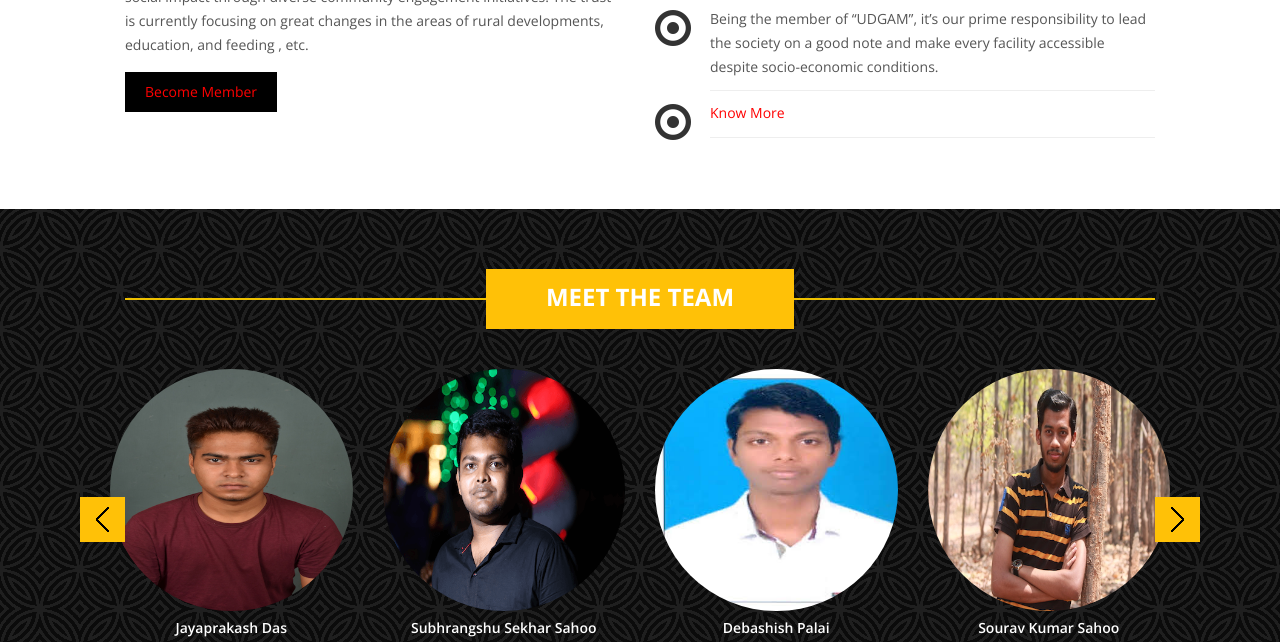
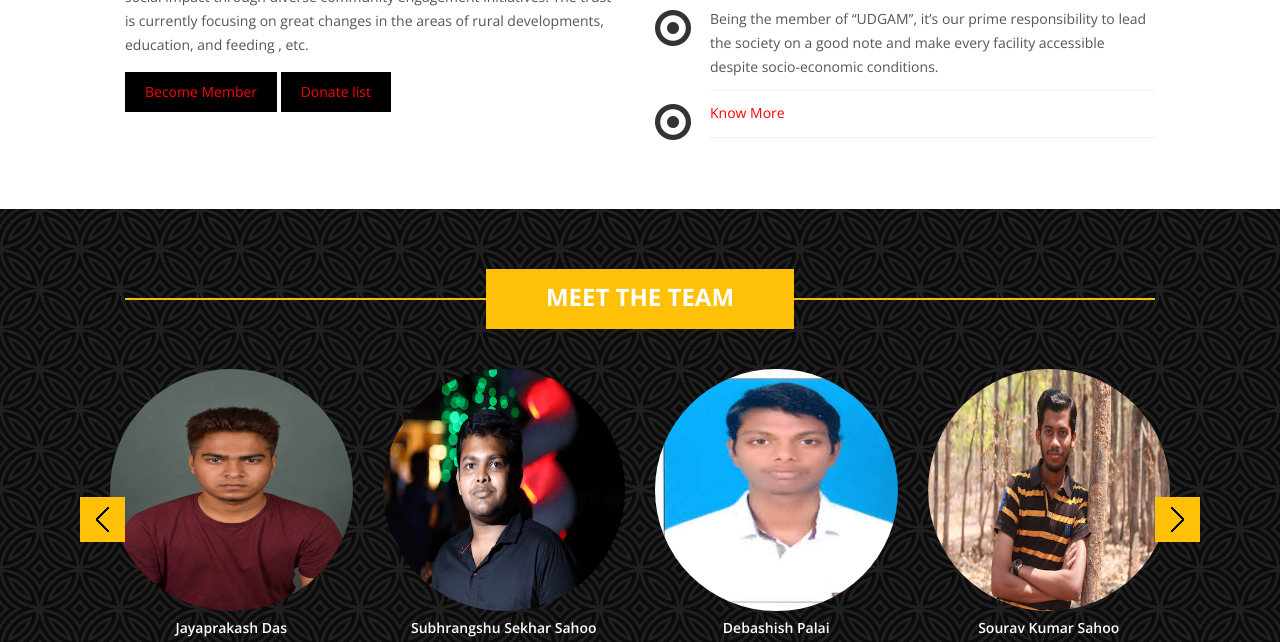
Before and after one commit to rahmanfullstack/udgam, a plain HTML site: page index.html in a window 1280 px wide. Shown: the part 1111-1753 px from the top of the page. Drawn offline with nearby package versions, Linux system fonts and the light colour scheme; some packages are replaced by stand-ins of ours.

Commit message:
Update index.html

```diff
--- a/index.html
+++ b/index.html
@@ -219,6 +219,7 @@
                   <h4>Founded in 2019<br/>We give hope to the hopeless and help to the helpless</h4>
                   <p>UDGAM is a non-profit organization that aspires to change lives by empowering rural people. An equal opportunity to serve free education in a technical base to rural people by some education scheme and institutions. UDGAM Social Education & Welfare trust seeks highly motivated and the qualified individuals to engage with us in areas such as rural transformation, feeding, development and education. Our team contributes to a positive social impact through diverse community engagement initiatives.  The trust is currently focusing on great changes in the areas of rural developments, education, and feeding , etc.</p>
                   <button class="btn btn-secondary"  ><a href="https://facebook.com/helpudgam"> Become Member</a></button>
+                   <button class="btn btn-secondary"  ><a href="donate.pdf">Donate list</a></button>
                </div>
                <div class="col-lg-6 col-md-6 col-sm-6 col-xs-12">
                   <h3>Our Mission</h3>
```
